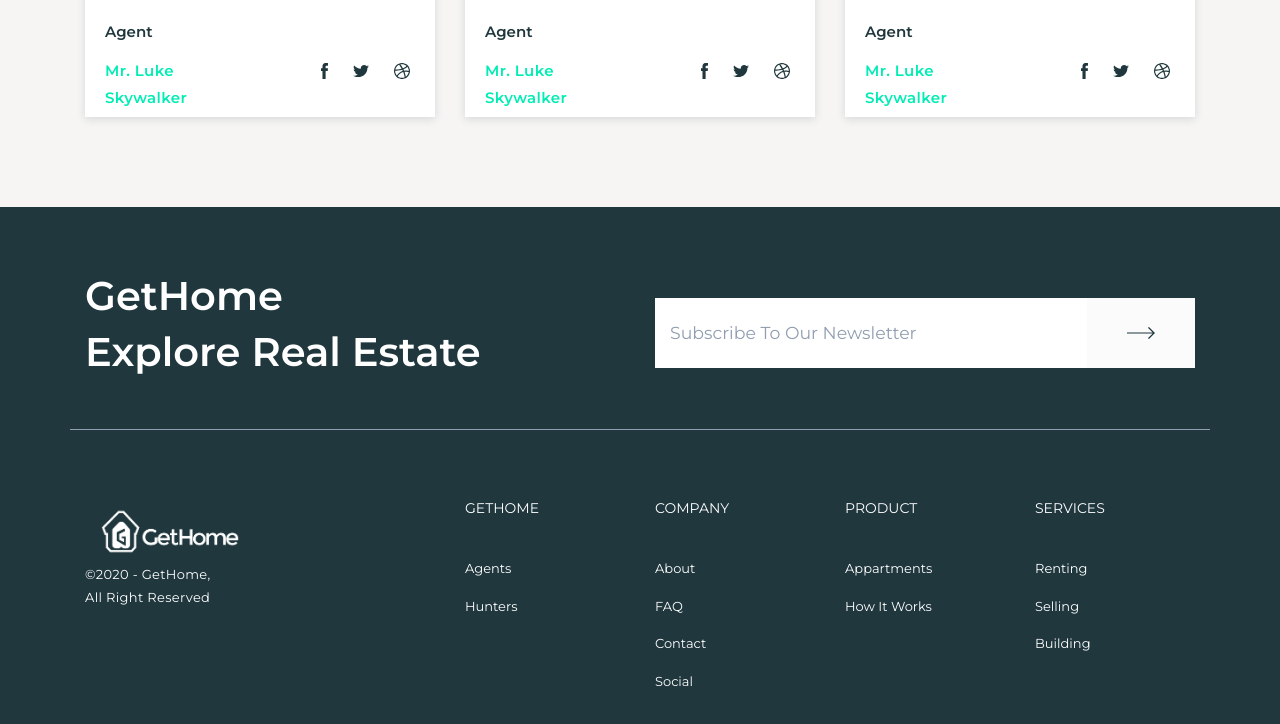
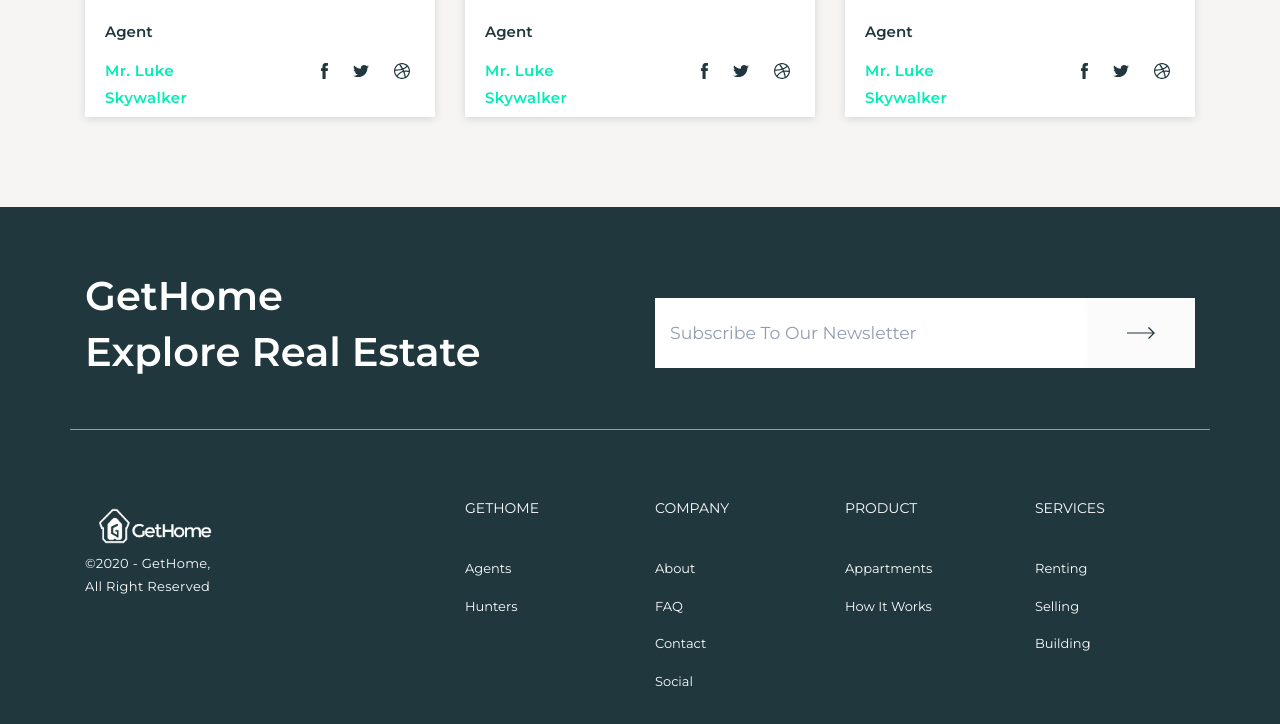
Before and after one commit to aduferobiu/gethome, a plain HTML site: page index.html in a window 1280 px wide. Shown: the part 5235-5959 px from the top of the page. Drawn offline with Linux system fonts and the light colour scheme.

Commit message:
changes in the width of the footer logo

```diff
--- a/css/style.css
+++ b/css/style.css
@@ -855,7 +855,7 @@ footer h6 {
 }
 
 .footer-icon {
-    max-width: 170px;
+    max-width: 140px;
     height: auto;
     display: inline-block;
 }
```
